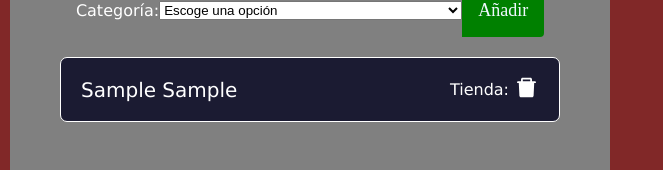
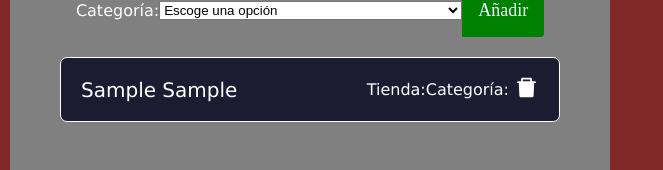
Before and after one commit to graciagarpin/lista-de-tareas, a React (Create React App) app: page / in a window 1280 px wide. Both pictures are taken after typing "Sample", "Sample" into the empty fields and a click on the button "Añadir". Shown: the part 258-428 px from the top of the page, without its empty margins (0-663 px from the left). Built offline with nearby package versions, Linux system fonts and the light colour scheme; the HTML template or start-up script is replaced by a standard one.

Commit message:
render Category text

```diff
--- a/src/components/Product.js
+++ b/src/components/Product.js
@@ -14,6 +14,7 @@ function Product({ id, productData, crossedOff, markProduct, deleteProduct }) {
         {productData.productName} {productData.productVariety}
       </div>
       <p>{`Tienda: ${productData.productMarket}`}</p>
+      <p>{`Categoría: ${productData.productCategory}`}</p>
       <div
         className='product-container-icons'
         onClick={() => deleteProduct(id)}
```
